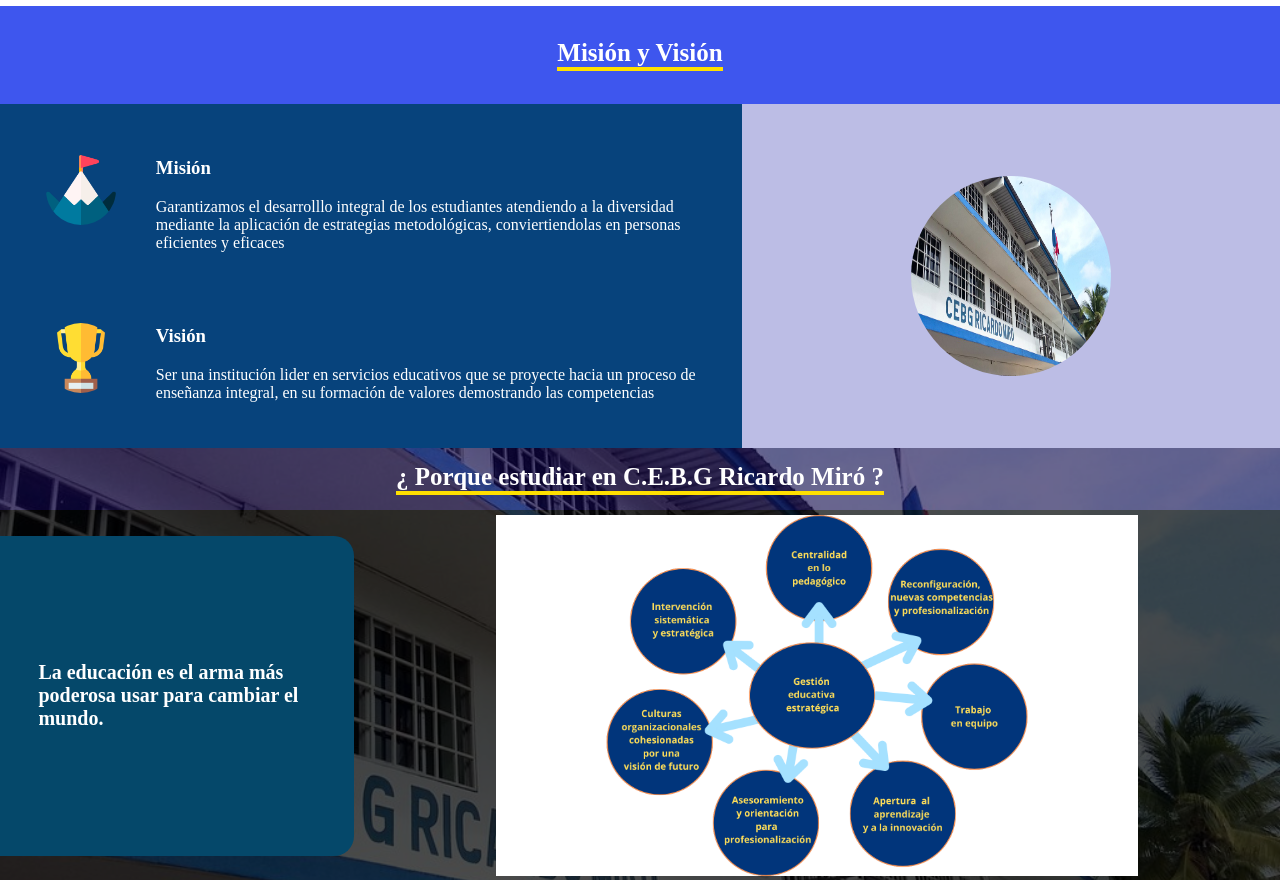
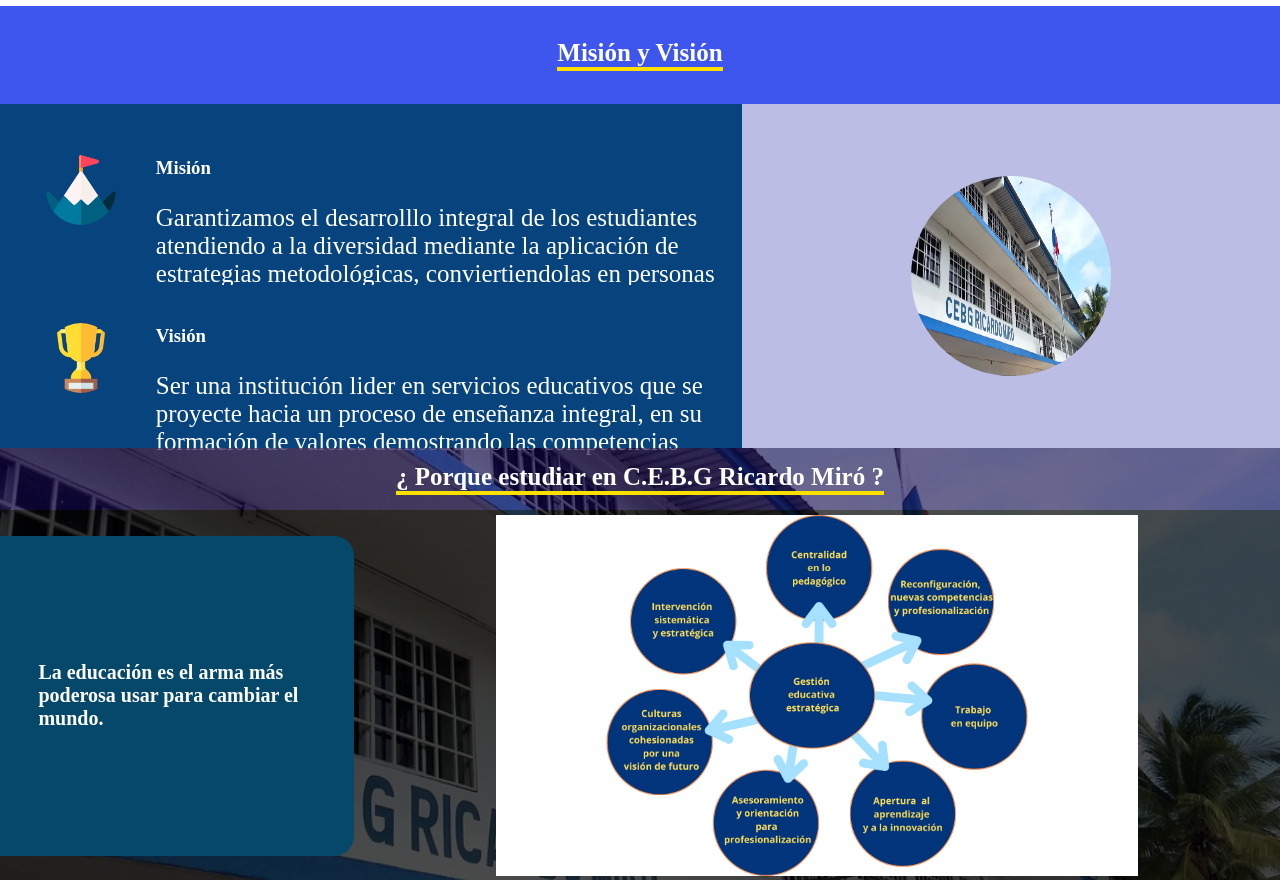
Before and after one commit to JonathanS1999/centro-educativo-Ricardo-Mir-, a PHP site: page / in a window 1280 px wide. Shown: the part 566-1446 px from the top of the page. Run offline with PHP 8.4, Linux system fonts and the light colour scheme; data that the repository does not hold is empty; some libraries are stand-ins or nearby versions.

Commit message:
viernes 10 de febrero de 2023
corte de extensiones

```diff
--- a/css/misionVision/misionVision.css
+++ b/css/misionVision/misionVision.css
@@ -61,6 +61,10 @@
 	padding-top: 3%;
 }
 
+.containerMisionVision .divMisionVision .insideContainer .justContentMV .div2 p{
+	font-size: 25px;
+}
+
 .imgMisionVision{
 	background: salmon;
 	width: 200px;
--- a/dataBase/ParameterConection.php
+++ b/dataBase/ParameterConection.php
@@ -2,7 +2,7 @@
 
 class ParameterConection{
     static protected $host = "localhost";
-    static protected $database = "cebgricardomiro";
+    static protected $database = "pruebabsd";
     static protected $user_db= "root";
     static protected $paswword = "";
 }
--- a/php/notices/layoutContainerAllNotices.php
+++ b/php/notices/layoutContainerAllNotices.php
@@ -11,7 +11,7 @@
 
     <?php
     $showAllNotices=true;
-
+   /*
     include("ParameterConection.php");
 
     class ViewNotices extends  ParameterConection {
@@ -51,7 +51,7 @@
     $viewNotices->getNoytices();
 
     echo "<h2> si pasa por aqui noticias </h2>";
-
+    */
     ?>
 
     <div class="layoutContainerAllNotices">
```
Also changed, not shown: .htaccess (added), images/galeria/crucero.jpeg (added), images/galeria/oceano.jpg (added), images/notices/antorcha.jpg (added), images/notices/flores.jpg (added), images/notices/flores2.jpg (added).
